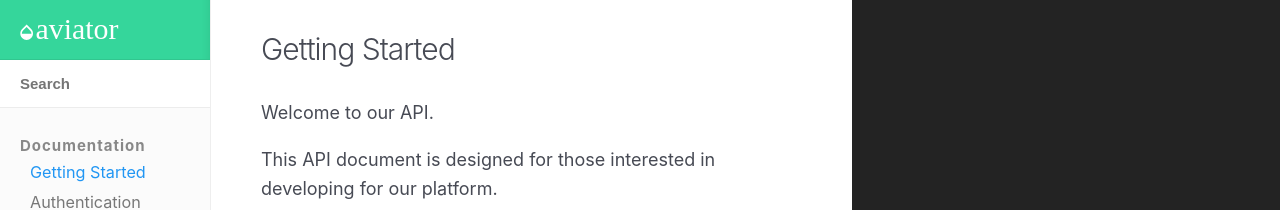
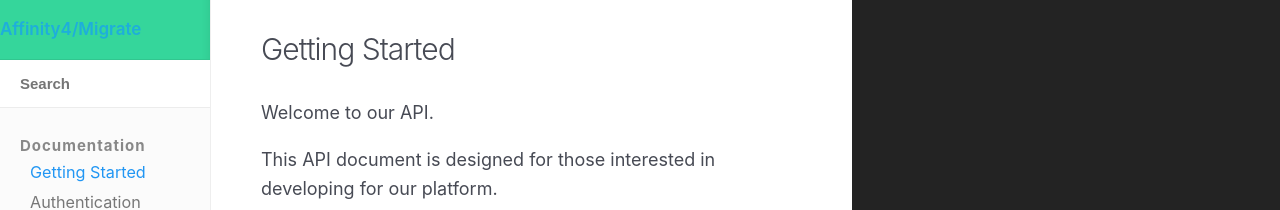
Before and after one commit to affinity4/migrate, a Jekyll site: the page built from index.html, in a window 1280 px wide. Shown: the top 210 px of the page. Built offline with Jekyll 4.4.1, drawn with Linux system fonts in a browser that asks for light colours; nearby versions of some CDN libraries.

Commit message:
Updating title

```diff
--- a/_layouts/default.html
+++ b/_layouts/default.html
@@ -24,7 +24,10 @@
 		<header>
 			<h1>
 				<button type="button" class="open-nav" id="open-nav"></button>
-				<a href="{{ site.baseurl }}/"><img src="{{ site.baseurl }}/images/logo.svg" height="40" alt="{{ site.title }} logo"></a>
+				<a href="{{ site.baseurl }}/">
+					Affinity4/Migrate
+					<!-- <img src="{{ site.baseurl }}/images/logo.svg" height="40" alt="{{ site.title }} logo"> -->
+				</a>
 			</h1>
 
 			<form action="{{ site.baseurl }}/search/" method="get">
```
